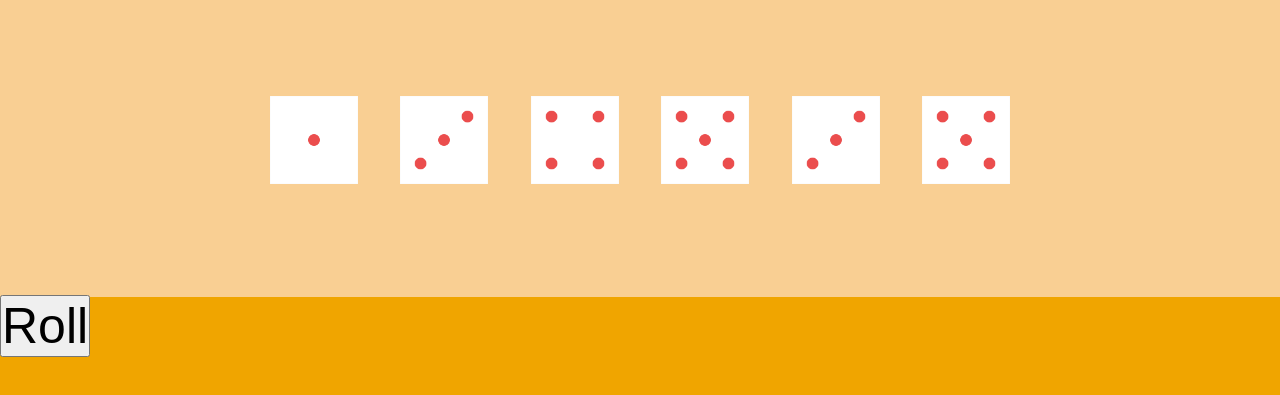
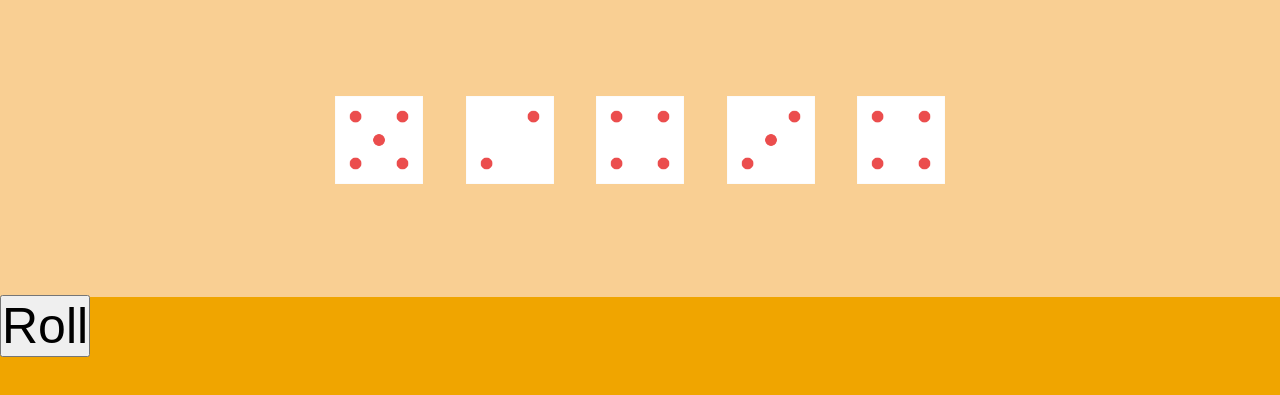
Before and after one commit to RafaelCaso/Yahtzee, a website: page index.html in a window 1280 px wide. Both pictures are taken after a click on the button "Roll". Shown: the part 179-574 px from the top of the page. Drawn offline with nearby package versions, Linux system fonts and the light colour scheme.

Commit message:
Add rollDice function only if die does NOT have class 'dice--selected'. Toggle style of each die by clicking on image

```diff
--- a/index.html
+++ b/index.html
@@ -17,7 +17,6 @@
       <img class="dice" id="d3" src="images/dice-3.png" />
       <img class="dice" id="d4" src="images/dice-4.png" />
       <img class="dice" id="d5" src="images/dice-5.png" />
-      <img class="dice" id="d6" src="images/dice-6.png" />
     </div>
 
     <div class="btns-box">
--- a/script.js
+++ b/script.js
@@ -41,18 +41,19 @@ let rollAmount = 0;
 let diceToRoll = 5;
 let firstHand = [];
 
-while (rollAmount < diceToRoll) {
-  let n = Math.trunc(Math.random() * 6) + 1;
-  rollAmount++;
-}
-
+// Rolls new number if die does NOT have class 'dice--selected'
 function rollDice() {
-  for (let dice of rollDiceEl) {
-    let n = Math.trunc(Math.random() * 6) + 1;
-    dice.src = `images/dice-${n}.png`;
-    firstHand.push(n);
-    console.log(firstHand);
-  }
+  firstHand = [];
+  $(".dice").each(function () {
+    if ($(this).hasClass("dice--selected")) {
+      void 0;
+    } else {
+      let n = Math.trunc(Math.random() * 6) + 1;
+      $(this).attr("src", `images/dice-${n}.png`);
+      firstHand.push(n);
+      console.log(firstHand);
+    }
+  });
 }
 
 rollBtn.click(() => {
```
